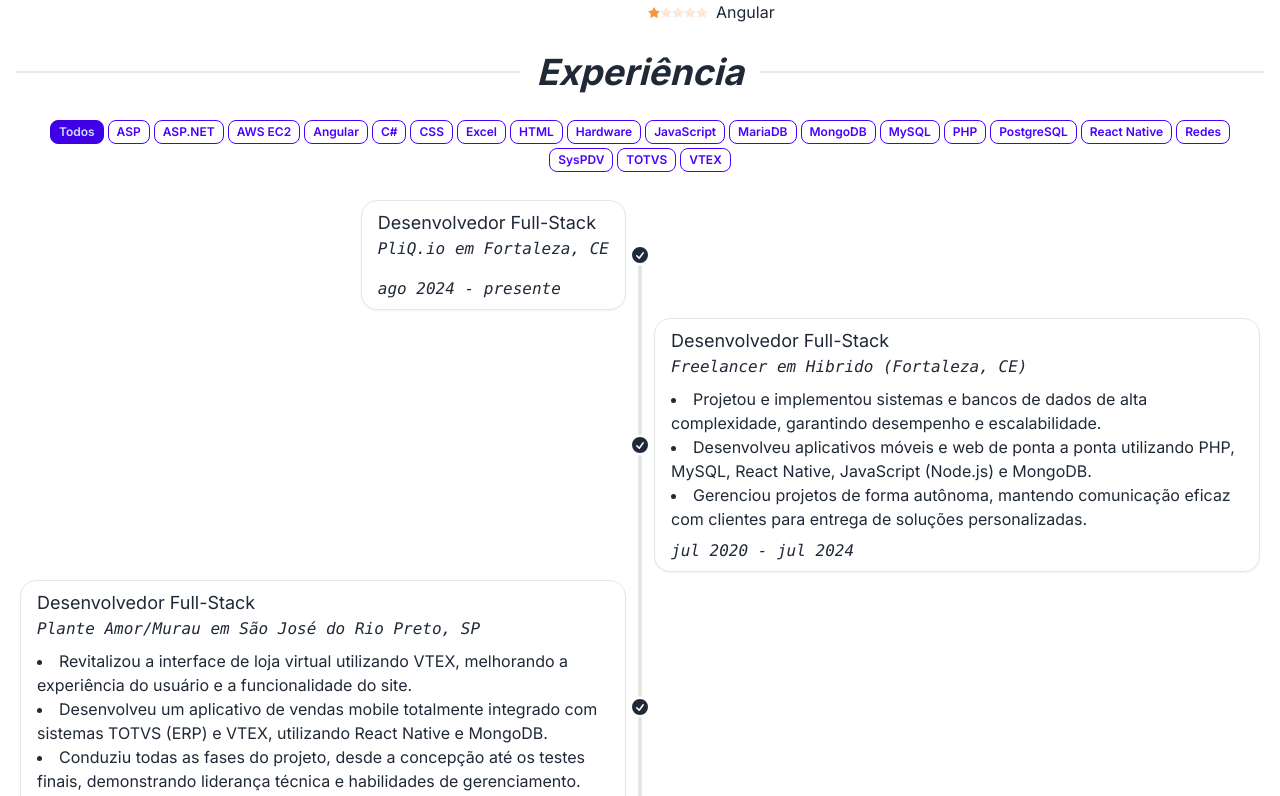
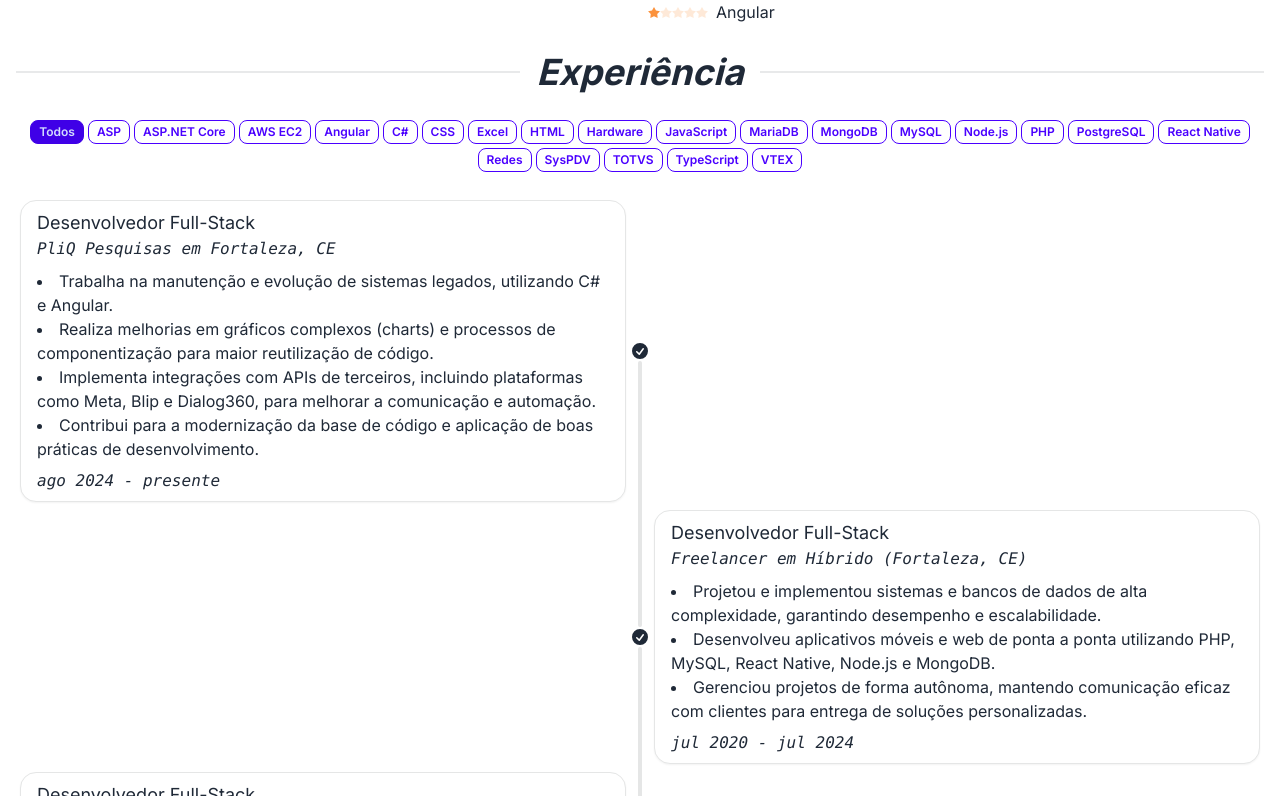
Before and after one commit to xogm/curriculum, a Next.js app: page / in a window 1280 px wide. Shown: the part 1304-2100 px from the top of the page. Built offline with nearby package versions, Linux system fonts and the light colour scheme.

Commit message:
Update experiences.ts

```diff
--- a/src/data/experiences.ts
+++ b/src/data/experiences.ts
@@ -15,19 +15,26 @@ export interface Experience {
 export const experiences: Experience[] = [
   {
     role: "Desenvolvedor Full-Stack",
-    company: "PliQ.io",
+    company: "PliQ Pesquisas",
     period: {
       start: parseDate({ year: 2024, month: 8 }),
     },
     location: "Fortaleza, CE",
-    achievements: [],
+    achievements: [
+      "Trabalha na manutenção e evolução de sistemas legados, utilizando C# e Angular.",
+      "Realiza melhorias em gráficos complexos (charts) e processos de componentização para maior reutilização de código.",
+      "Implementa integrações com APIs de terceiros, incluindo plataformas como Meta, Blip e Dialog360, para melhorar a comunicação e automação.",
+      "Contribui para a modernização da base de código e aplicação de boas práticas de desenvolvimento.",
+    ],
     technologies: [
-      "ASP.NET",
+      "ASP.NET Core",
       "Angular",
       "C#",
       "PostgreSQL",
       "HTML",
       "CSS",
+      "TypeScript",
+      "JavaScript",
     ],
   },
   {
@@ -35,24 +42,25 @@ export const experiences: Experience[] = [
     company: "Freelancer",
     period: {
       start: parseDate({ year: 2020, month: 7 }),
-      end: parseDate({ year: 2024, month: 7 })
+      end: parseDate({ year: 2024, month: 7 }),
     },
-    location: "Hibrido (Fortaleza, CE)",
+    location: "Híbrido (Fortaleza, CE)",
     achievements: [
       "Projetou e implementou sistemas e bancos de dados de alta complexidade, garantindo desempenho e escalabilidade.",
-      "Desenvolveu aplicativos móveis e web de ponta a ponta utilizando PHP, MySQL, React Native, JavaScript (Node.js) e MongoDB.",
+      "Desenvolveu aplicativos móveis e web de ponta a ponta utilizando PHP, MySQL, React Native, Node.js e MongoDB.",
       "Gerenciou projetos de forma autônoma, mantendo comunicação eficaz com clientes para entrega de soluções personalizadas.",
     ],
     technologies: [
       "PHP",
       "MySQL",
       "React Native",
+      "Node.js",
+      "MongoDB",
+      "HTML",
+      "CSS",
       "JavaScript",
-      "MongoDB",
       "Hardware",
       "Redes",
-      "HTML",
-      "CSS",
     ],
   },
   {
@@ -95,10 +103,10 @@ export const experiences: Experience[] = [
       "PHP",
       "MariaDB",
       "AWS EC2",
-      "Hardware",
       "HTML",
       "CSS",
       "JavaScript",
+      "Hardware",
     ],
   },
   {
@@ -118,11 +126,11 @@ export const experiences: Experience[] = [
       "PHP",
       "MySQL",
       "React Native",
-      "Hardware",
-      "Redes",
       "HTML",
       "CSS",
       "JavaScript",
+      "Hardware",
+      "Redes",
     ],
   },
   {
@@ -132,7 +140,7 @@ export const experiences: Experience[] = [
       start: parseDate({ year: 2008, month: 12 }),
       end: parseDate({ year: 2019, month: 3 }),
     },
-    location: "Fortaleza, CE / São José do Rio Preto, SP / Hibrido",
+    location: "Fortaleza, CE / São José do Rio Preto, SP / Híbrido",
     achievements: [
       "Forneceu suporte técnico especializado para supermercados e lojas, resolvendo questões complexas de hardware e software.",
       "Desenvolveu aplicativos personalizados, ampliando a automação e eficiência dos processos dos clientes.",
@@ -161,6 +169,12 @@ export const experiences: Experience[] = [
       "Responsável pela manutenção dos pontos de venda e demais computadores, assegurando o bom funcionamento dos equipamentos.",
       "Gerenciou planilhas de pagamentos e funcionários, mantendo a organização e precisão das informações financeiras e administrativas.",
     ],
-    technologies: ["SysPDV", "Excel", "PostgreSQL", "Hardware", "Redes"],
+    technologies: [
+      "SysPDV",
+      "Excel",
+      "PostgreSQL",
+      "Hardware",
+      "Redes",
+    ],
   },
 ];
```
